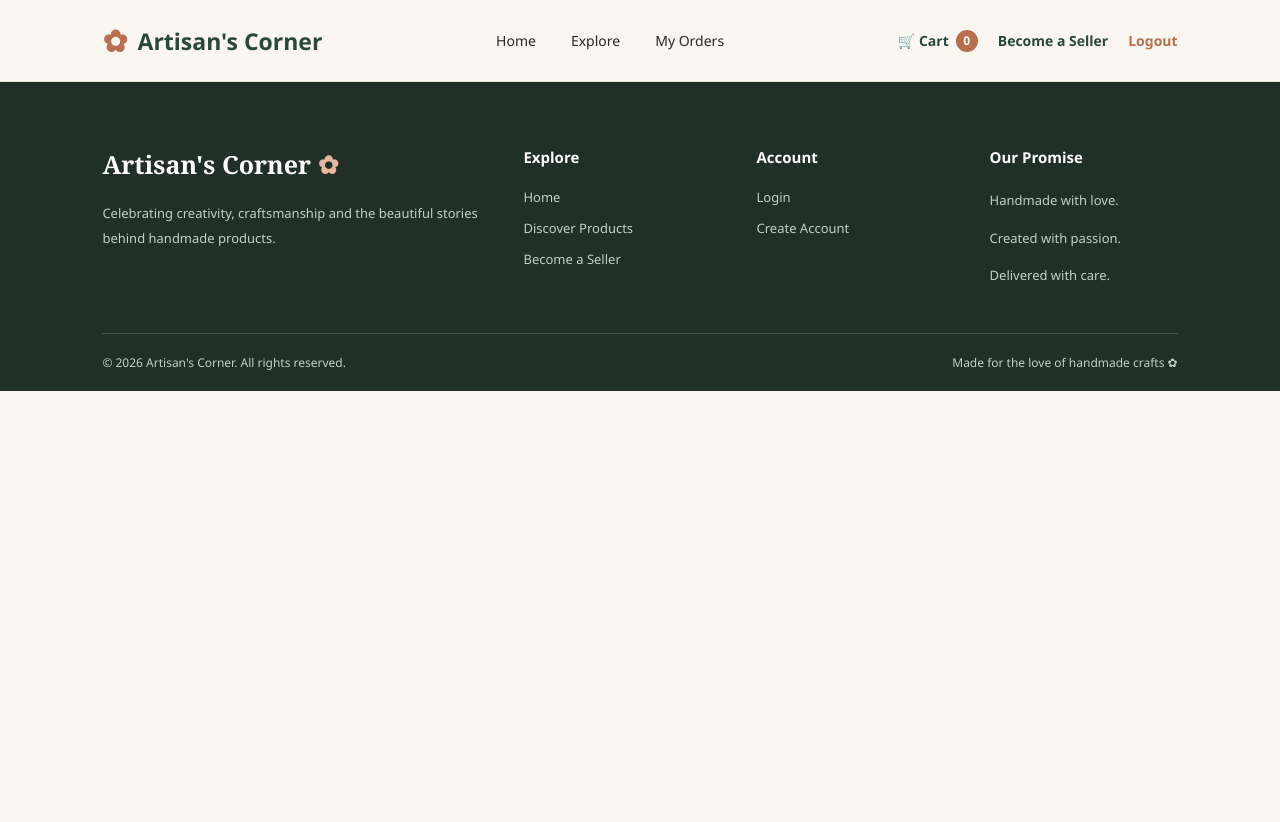
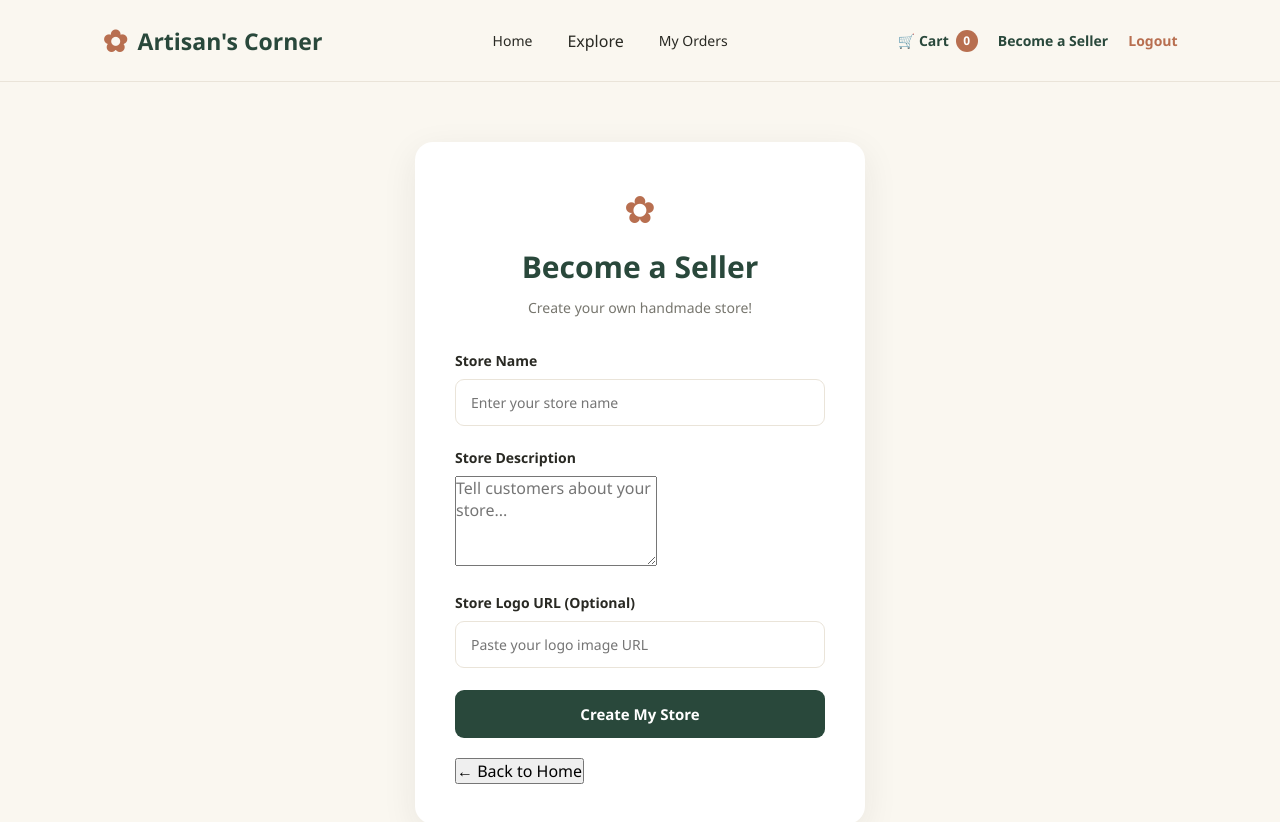
Before and after one commit to deepika1307-alt/artisans-corner, a React app in the folder frontend/: page /become-seller in a window 1280 px wide. Shown: the top 822 px of the page. Before the commit the page ends 800 px from the top, so only its background shows below. Built offline with nearby package versions, Linux system fonts and the light colour scheme; sample sign-in values are in the browser's storage; the HTML template or start-up script is replaced by a standard one.

Commit message:
Add seller onboarding and fix image upload

```diff
--- a/frontend/src/App.css
+++ b/frontend/src/App.css
@@ -2537,3 +2537,15 @@ img {
 .payment-status.pending {
     color: #b86f50;
 }
+.nav-explore-button {
+    background: none;
+    border: none;
+    font: inherit;
+    color: inherit;
+    cursor: pointer;
+    padding: 0;
+}
+
+.nav-explore-button:hover {
+    color: #b86f50;
+}
--- a/frontend/src/App.jsx
+++ b/frontend/src/App.jsx
@@ -6,6 +6,7 @@ import Footer from './components/Footer';
 import Home from './pages/Home';
 import Login from './pages/Login';
 import Register from './pages/Register';
+import BecomeSeller from './pages/BecomeSeller';
 import VendorDashboard from './pages/VendorDashboard';
 import Cart from './pages/Cart';
 import Checkout from './pages/Checkout';
@@ -38,14 +39,34 @@ function App() {
 
             <Routes>
 
-                <Route path="/" element={<Home />} />
+                {/* Home */}
+                <Route
+                    path="/"
+                    element={<Home />}
+                />
 
-                <Route path="/login" element={<Login />} />
+                {/* Authentication */}
+                <Route
+                    path="/login"
+                    element={<Login />}
+                />
 
-                <Route path="/register" element={<Register />} />
+                <Route
+                    path="/register"
+                    element={<Register />}
+                />
 
-                <Route path="/cart" element={<Cart />} />
+                {/* Seller Onboarding */}
+                <Route
+                    path="/become-seller"
+                    element={
+                        <ProtectedRoute>
+                            <BecomeSeller />
+                        </ProtectedRoute>
+                    }
+                />
 
+                {/* Vendor Dashboard */}
                 <Route
                     path="/vendor-dashboard"
                     element={
@@ -55,6 +76,13 @@ function App() {
                     }
                 />
 
+                {/* Shopping Cart */}
+                <Route
+                    path="/cart"
+                    element={<Cart />}
+                />
+
+                {/* Checkout */}
                 <Route
                     path="/checkout"
                     element={
@@ -64,6 +92,7 @@ function App() {
                     }
                 />
 
+                {/* My Orders */}
                 <Route
                     path="/my-orders"
                     element={
--- a/frontend/src/components/Navbar.jsx
+++ b/frontend/src/components/Navbar.jsx
@@ -5,7 +5,6 @@ import { useCart } from '../context/CartContext';
 function Navbar() {
     const { user, logout } = useAuth();
     const { cartCount } = useCart();
-
     const navigate = useNavigate();
 
     const handleLogout = () => {
@@ -13,31 +12,42 @@ function Navbar() {
         navigate('/');
     };
 
+    const handleExplore = () => {
+        if (window.location.pathname !== '/') {
+            navigate('/#explore');
+        } else {
+            document.getElementById('explore')?.scrollIntoView({
+                behavior: 'smooth'
+            });
+        }
+    };
+
     return (
         <nav className="navbar">
 
-            {/* LOGO */}
             <Link to="/" className="navbar-logo">
                 <span className="logo-icon">✿</span>
                 <span>Artisan's Corner</span>
             </Link>
 
-            {/* NAVIGATION LINKS */}
             <div className="navbar-links">
                 <Link to="/">Home</Link>
-                <Link to="/#explore">Explore</Link>
+
+                <button
+                    type="button"
+                    onClick={handleExplore}
+                    className="nav-explore-button"
+                >
+                    Explore
+                </button>
 
                 {user && (
-                    <Link to="/my-orders">
-                        My Orders
-                    </Link>
+                    <Link to="/my-orders">My Orders</Link>
                 )}
             </div>
 
-            {/* NAVIGATION ACTIONS */}
             <div className="navbar-actions">
 
-                {/* CART */}
                 <Link to="/cart" className="nav-cart">
                     🛒 Cart
                     <span className="cart-count">
@@ -48,7 +58,7 @@ function Navbar() {
                 {user ? (
                     <>
                         {user.roles?.includes('seller') ||
-                         user.roles?.includes('admin') ? (
+                        user.roles?.includes('admin') ? (
                             <Link
                                 to="/vendor-dashboard"
                                 className="nav-dashboard"
@@ -57,7 +67,7 @@ function Navbar() {
                             </Link>
                         ) : (
                             <Link
-                                to="/register"
+                                to="/become-seller"
                                 className="nav-seller"
                             >
                                 Become a Seller
@@ -84,7 +94,6 @@ function Navbar() {
                 )}
 
             </div>
-
         </nav>
     );
 }
--- /dev/null
+++ b/frontend/src/pages/BecomeSeller.jsx
@@ -0,0 +1,130 @@
+import { useState } from 'react';
+import { useNavigate } from 'react-router-dom';
+import { useAuth } from '../context/AuthContext';
+import API from '../services/api';
+
+function BecomeSeller() {
+    const navigate = useNavigate();
+    const { user } = useAuth();
+
+    const [formData, setFormData] = useState({
+        storeName: '',
+        description: '',
+        logo: ''
+    });
+
+    const [loading, setLoading] = useState(false);
+    const [error, setError] = useState('');
+
+    const handleChange = (e) => {
+        setFormData({
+            ...formData,
+            [e.target.name]: e.target.value
+        });
+    };
+
+    const handleSubmit = async (e) => {
+        e.preventDefault();
+        setError('');
+
+        try {
+            setLoading(true);
+
+            await API.post('/stores/create', formData);
+
+            alert('Your store has been created successfully!');
+
+            // Refresh login to receive the updated seller role
+            localStorage.removeItem('token');
+            localStorage.removeItem('user');
+
+            window.location.href = '/login';
+
+        } catch (err) {
+            setError(
+                err.response?.data?.message ||
+                'Unable to create your store.'
+            );
+        } finally {
+            setLoading(false);
+        }
+    };
+
+    return (
+        <div className="auth-page">
+            <div className="auth-card">
+
+                <div className="auth-heading">
+                    <span className="auth-icon">✿</span>
+                    <h1>Become a Seller</h1>
+                    <p>Create your own handmade store!</p>
+                </div>
+
+                <form onSubmit={handleSubmit}>
+
+                    <div className="form-group">
+                        <label>Store Name</label>
+                        <input
+                            type="text"
+                            name="storeName"
+                            placeholder="Enter your store name"
+                            value={formData.storeName}
+                            onChange={handleChange}
+                            minLength="3"
+                            required
+                        />
+                    </div>
+
+                    <div className="form-group">
+                        <label>Store Description</label>
+                        <textarea
+                            name="description"
+                            placeholder="Tell customers about your store..."
+                            value={formData.description}
+                            onChange={handleChange}
+                            maxLength="500"
+                            rows="4"
+                            required
+                        />
+                    </div>
+
+                    <div className="form-group">
+                        <label>Store Logo URL (Optional)</label>
+                        <input
+                            type="url"
+                            name="logo"
+                            placeholder="Paste your logo image URL"
+                            value={formData.logo}
+                            onChange={handleChange}
+                        />
+                    </div>
+
+                    {error && (
+                        <div className="auth-error">
+                            {error}
+                        </div>
+                    )}
+
+                    <button
+                        type="submit"
+                        className="auth-submit"
+                        disabled={loading}
+                    >
+                        {loading ? 'Creating Store...' : 'Create My Store'}
+                    </button>
+
+                </form>
+
+                <button
+                    className="auth-back"
+                    onClick={() => navigate('/')}
+                >
+                    ← Back to Home
+                </button>
+
+            </div>
+        </div>
+    );
+}
+
+export default BecomeSeller;
--- a/frontend/src/services/api.js
+++ b/frontend/src/services/api.js
@@ -2,10 +2,7 @@ import axios from 'axios';
 
 const API = axios.create({
     baseURL: 'http://localhost:5000/api',
-    headers: {
-        'Content-Type': 'application/json'
-    },
-    timeout: 10000
+    timeout: 30000
 });
 
 // Automatically attach JWT token to protected requests
@@ -15,6 +12,11 @@ API.interceptors.request.use(
 
         if (token) {
             config.headers.Authorization = `Bearer ${token}`;
+        }
+
+        // Let the browser set the multipart boundary for FormData
+        if (config.data instanceof FormData) {
+            delete config.headers['Content-Type'];
         }
 
         return config;
```
